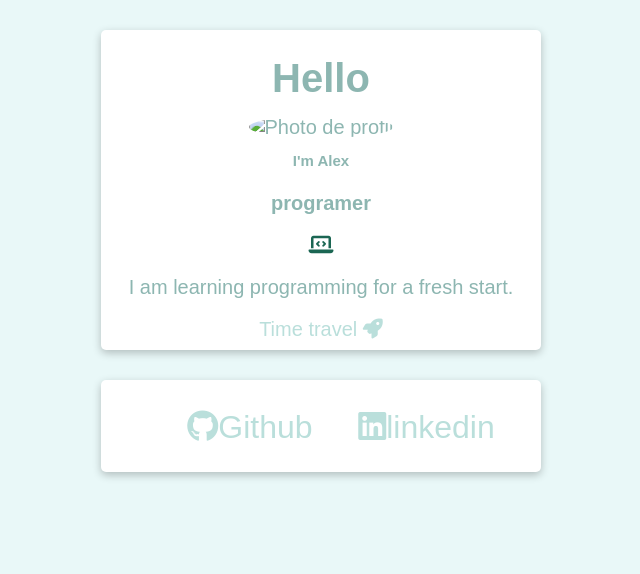
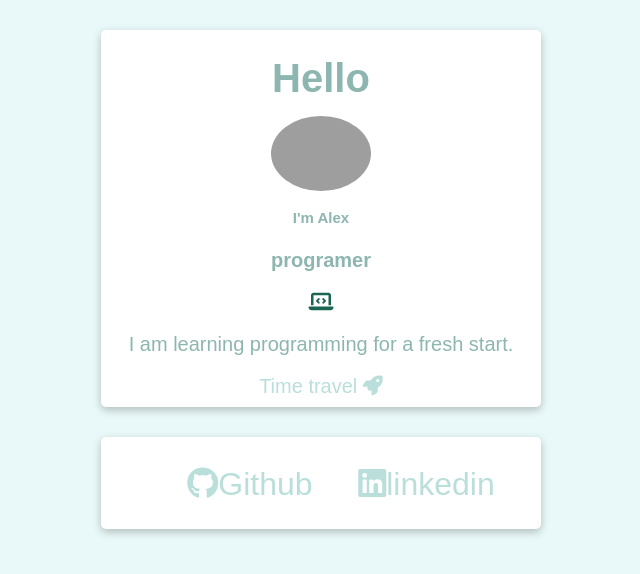
Before and after one commit to AlexandreCornuau/profile, a plain HTML site: page index.html in a window 1280 px wide. Shown: the whole page, without its empty margins (319-959 px from the left). Drawn offline with Linux system fonts and the light colour scheme; the site is published under a folder, as on GitHub Pages, so addresses that start at the root find nothing; a web font is replaced by a local one.

Commit message:
Update index.html

```diff
--- a/index.html
+++ b/index.html
@@ -18,7 +18,7 @@
     <div class="card">
       <header>
         <h1>Hello</h1>
-        <img src="/images/Alex.png" alt="Photo de profil" class="img-circle">
+        <img src="images/Alex.png" alt="Photo de profil" class="img-circle">
       </header>
 
       <h2> I'm Alex</h2>
```
